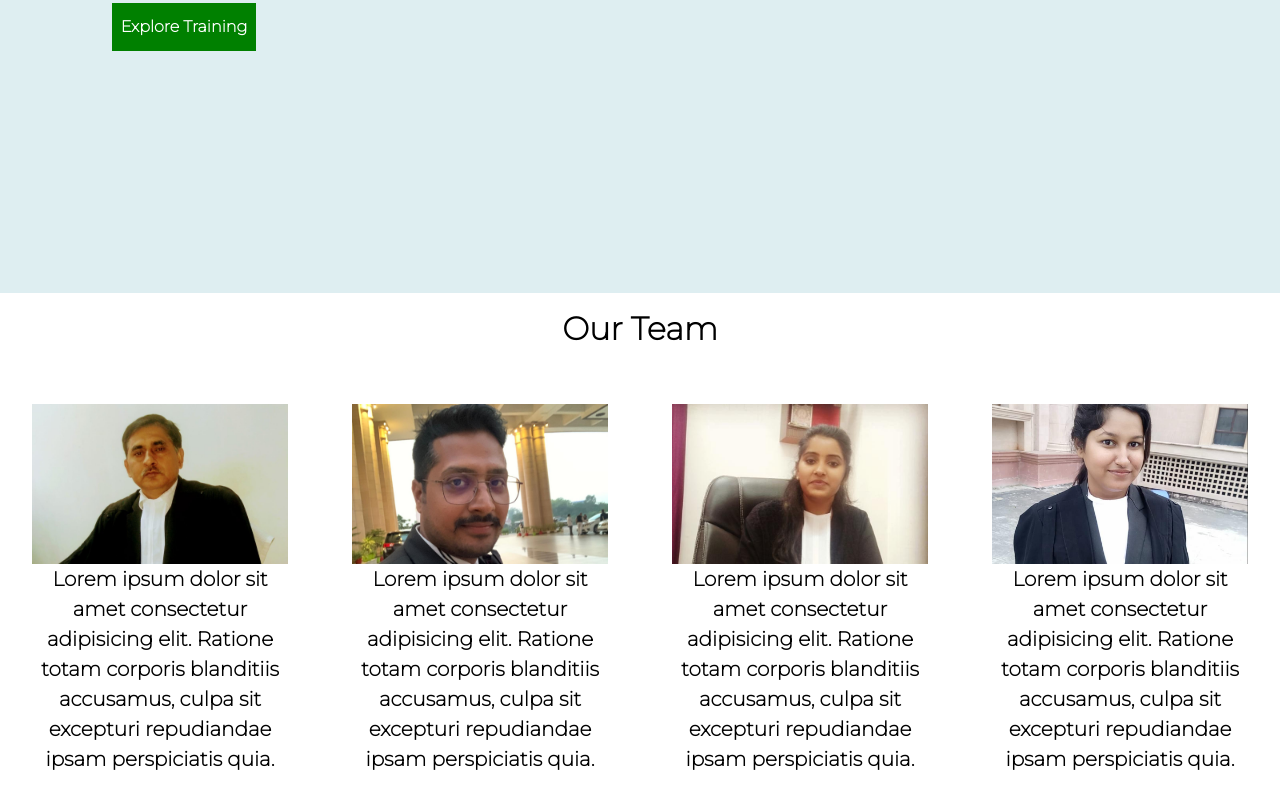
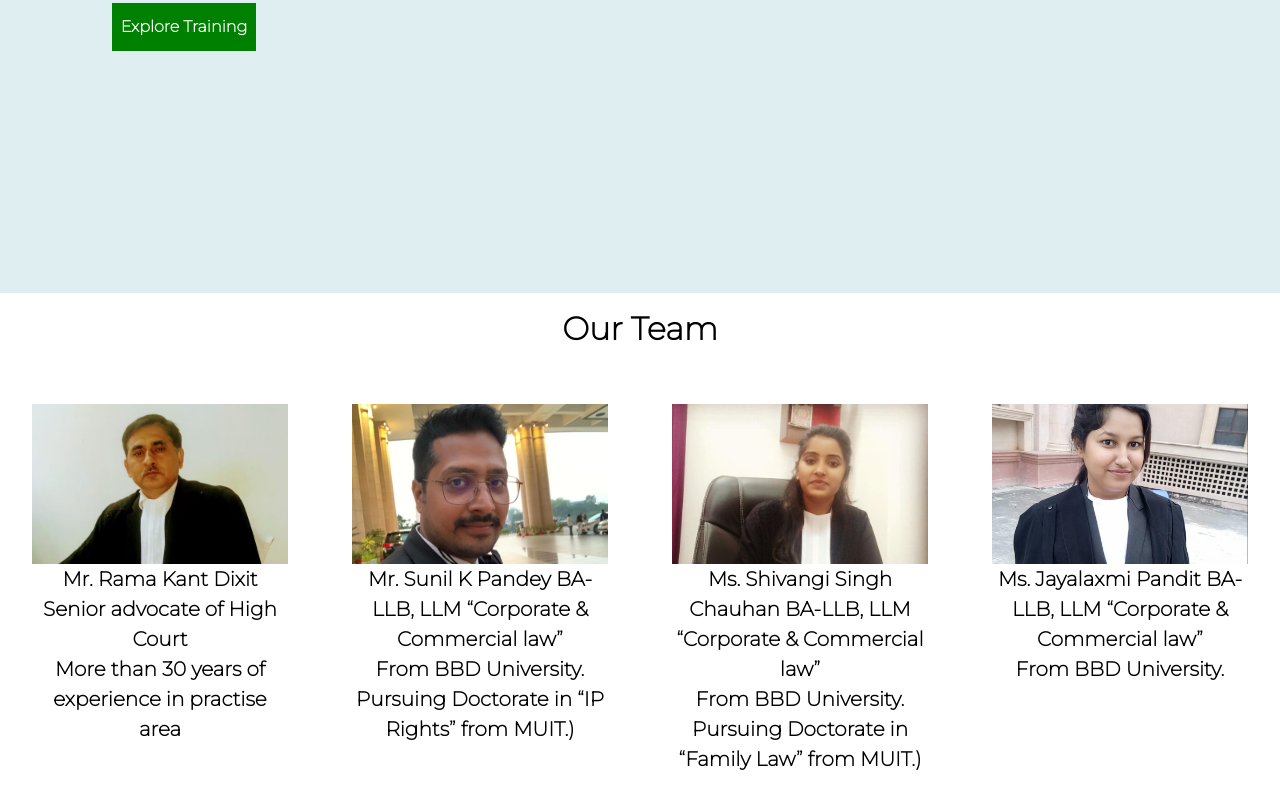
Before and after one commit to Shlok1999/LEAD-Legal-Associates, a plain HTML site: page index.html in a window 1280 px wide. Shown: the part 607-1415 px from the top of the page. Drawn offline with Linux system fonts and the light colour scheme; files whose address does not match are found by name.

Commit message:
changed bio

```diff
--- a/index.html
+++ b/index.html
@@ -60,8 +60,12 @@
                 style="background: url(./images/adv-1.jpeg); background-position: center; background-size: cover;">
             </div>
             <div class="info">
-                Lorem ipsum dolor sit amet consectetur adipisicing elit. Ratione totam corporis blanditiis accusamus,
-                culpa sit excepturi repudiandae ipsam perspiciatis quia.
+                <p>
+                    <strong>Mr. Rama Kant Dixit</strong>
+                    Senior advocate of High Court<br>
+                    More than 30 years of experience in practise area <br>
+
+                </p>
             </div>
         </div>
         <div class="lawyer lawyer-2">
@@ -69,15 +73,21 @@
                 style="background: url(./images/adv-2.jpeg); background-position: center; background-size: cover;">
             </div>
             <div class="info">
-                Lorem ipsum dolor sit amet consectetur adipisicing elit. Ratione totam corporis blanditiis accusamus,
-                culpa sit excepturi repudiandae ipsam perspiciatis quia.
+                <p>
+                    <strong>Mr. Sunil K Pandey</strong>
+                    BA-LLB, LLM “Corporate & Commercial law” <br>
+                    From BBD University. <br>
+                    Pursuing Doctorate in “IP Rights” from MUIT.)
+                </p>
             </div>
         </div>
         <div class="lawyer lawyer-3">
             <div class="image" style="background: url(./images/adv-3.jpeg); background-size: cover;"></div>
             <div class="info">
-                Lorem ipsum dolor sit amet consectetur adipisicing elit. Ratione totam corporis blanditiis accusamus,
-                culpa sit excepturi repudiandae ipsam perspiciatis quia.
+                <strong>Ms. Shivangi Singh Chauhan</strong>
+                    BA-LLB, LLM “Corporate & Commercial law” <br>
+                    From BBD University. <br>
+                    Pursuing Doctorate in “Family Law” from MUIT.)
             </div>
         </div>
         <div class="lawyer lawyer-4">
@@ -85,8 +95,9 @@
                 style="background: url(./images/adv-4.jpeg); background-position: center; background-size: cover;">
             </div>
             <div class="info">
-                Lorem ipsum dolor sit amet consectetur adipisicing elit. Ratione totam corporis blanditiis accusamus,
-                culpa sit excepturi repudiandae ipsam perspiciatis quia.
+                <strong>Ms. Jayalaxmi Pandit</strong>
+                    BA-LLB, LLM “Corporate & Commercial law” <br>
+                    From BBD University. <br>
             </div>
         </div>
     </div>
```
